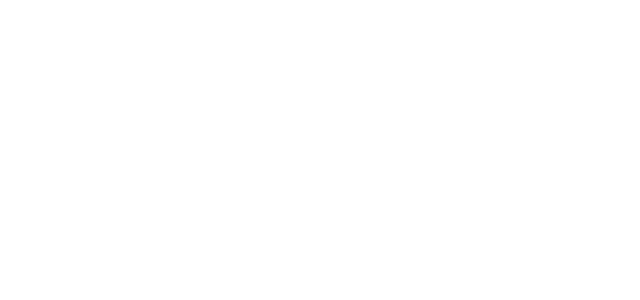
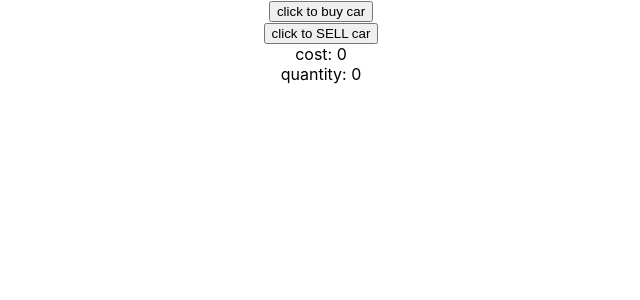
Before and after one commit to cecililu/redux_implementation, a React (Create React App) app: page / in a window 1280 px wide. Shown: the top 300 px of the page, without its empty margins (319-959 px from the left). Built offline with nearby package versions, Linux system fonts and the light colour scheme.

Commit message:
problem in state update

```diff
--- a/src/App.js
+++ b/src/App.js
@@ -1,45 +1,65 @@
 import logo from './logo.svg';
 import './App.css';
 import { configureStore } from '@reduxjs/toolkit'
+import { Provider, useDispatch, useSelector } from 'react-redux';
+import { Homepage } from './Homepage';
 
 //action types
 export const BUY_NOW='buy-car'
 export const SELL_NOW='sell-car'
-
-
+export const buyCarAction=()=>{
+  return {
+    type: BUY_NOW,
+  }
+}
+export const sellCarAction=()=>{
+  return {
+    type: SELL_NOW,
+  }
+}
 //reducer
-const initialState={cost:0,quantity:0}
-const  reducer1=(initialState,action)=>{
+const initialState={
+  cost:0,quantity:0}
+const  reducer1=(state=initialState,action)=>{
    switch(action.type){
    case BUY_NOW:{
     return {
-      ...state,
+      ...initialState,
       cost: initialState.cost+100000,
       quantity:initialState.quantity+1
     };
   }
   case SELL_NOW:{
     return {
-      ...state,
+      ...initialState,
       cost:  initialState.cost-100000,
       quantity: initialState.quantity-1
 
     }
   }
+  default:
+  return state
    }
 }
 
 //store
-const store=configureStore({
-  reducer:reducer1,
+export const store= configureStore({
+  reducer:{
+    reducer1
+  }
 })
 
 function App() {
+  const dispatch=useDispatch()
+  //console.log(cart);
+  return (
 
-  return (
     <div className="App">
+      <button onClick={() =>dispatch(buyCarAction())} >click to buy car</button><br/>
+      <button onClick={() =>dispatch(sellCarAction())} >click to SELL car</button>
+      <Homepage></Homepage>
+    </div>
 
-    </div>
   );
 }
 
--- /dev/null
+++ b/src/Homepage.js
@@ -0,0 +1,13 @@
+import React from 'react'
+
+import {  useSelector } from 'react-redux';
+export const Homepage = () => {
+    const cart= useSelector((state)=>state.reducer1)
+    console.log(cart)
+    return (
+    <div>
+    cost: {cart.cost}<br/>
+    quantity: {cart.quantity}
+    </div>
+  )
+}
--- a/src/index.js
+++ b/src/index.js
@@ -1,14 +1,17 @@
 import React from 'react';
 import ReactDOM from 'react-dom/client';
 import './index.css';
-import App from './App';
+import App, { store } from './App';
 import reportWebVitals from './reportWebVitals';
+import { Provider } from 'react-redux';
 
 const root = ReactDOM.createRoot(document.getElementById('root'));
 root.render(
+  <Provider store={ store }>
   <React.StrictMode>
     <App />
   </React.StrictMode>
+  </Provider>
 );
 
 // If you want to start measuring performance in your app, pass a function
```
